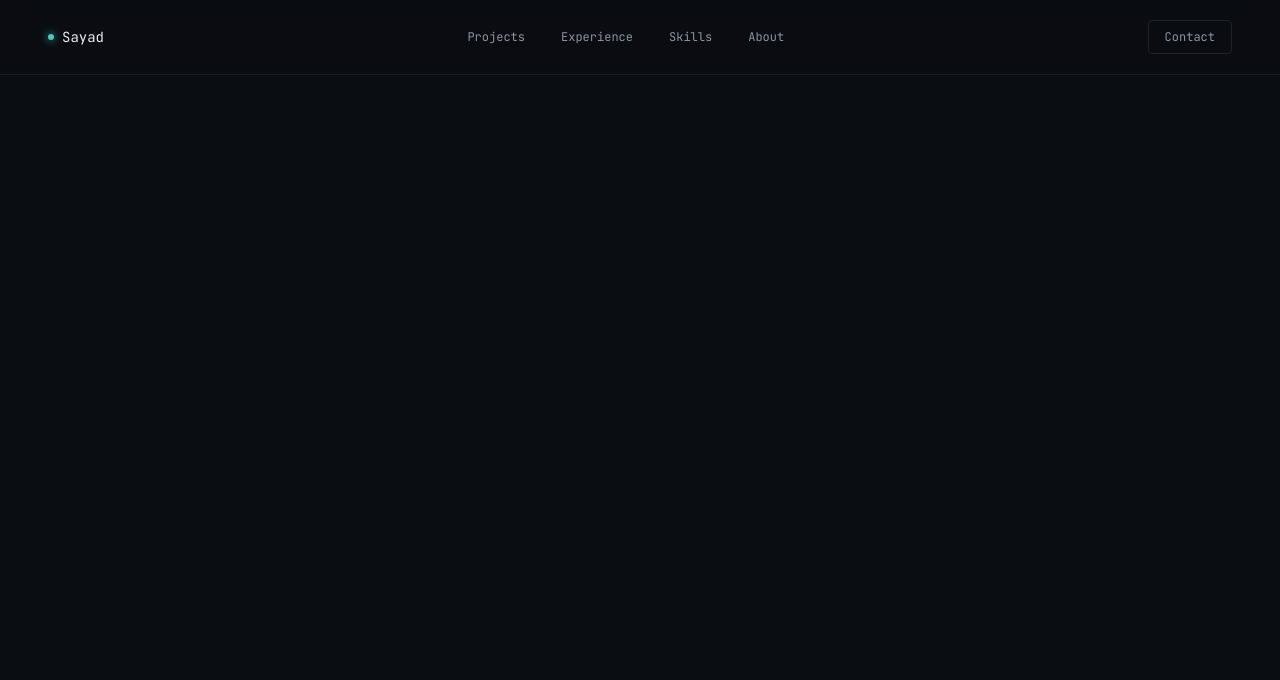
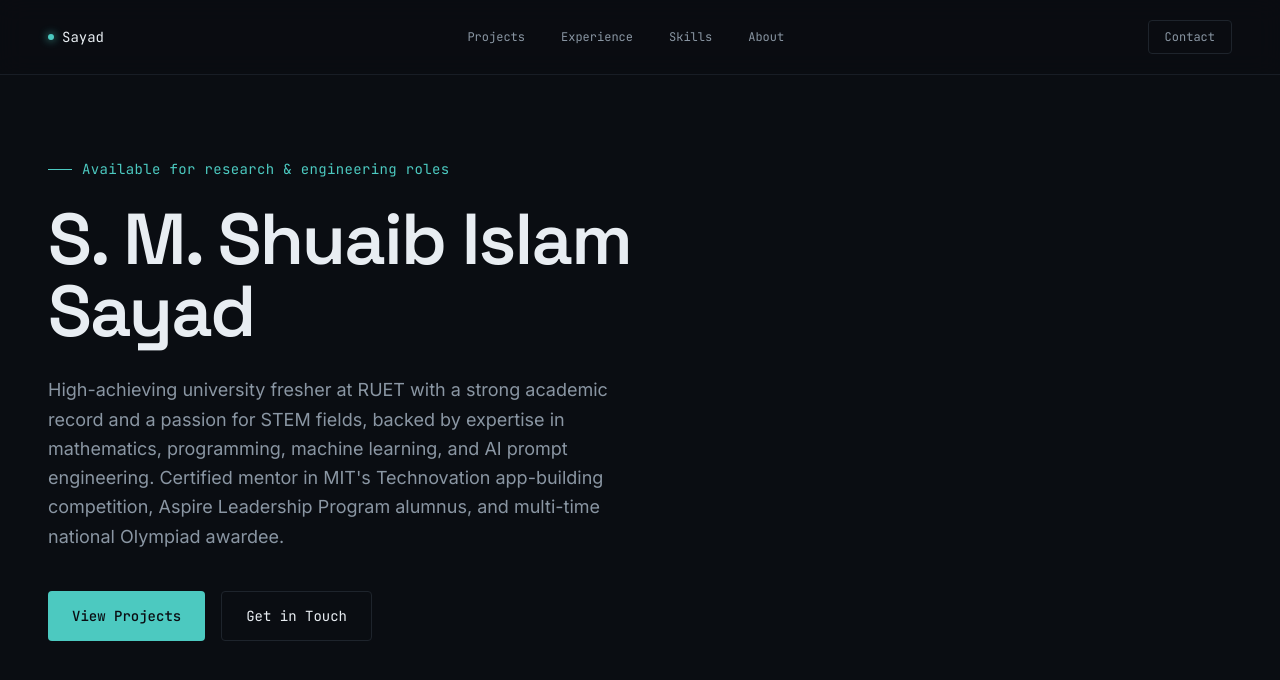
Before and after one commit to Unavailable4u/portfolio, a React app: page / in a window 1280 px wide. Shown: the top 680 px of the page. Built offline with nearby package versions, Linux system fonts and the light colour scheme; the HTML template or start-up script is replaced by a standard one.

Commit message:
Add Hero section

```diff
--- a/src/App.tsx
+++ b/src/App.tsx
@@ -1,9 +1,11 @@
 import Nav from "./components/Nav";
+import Hero from "./sections/Hero";
 
 function App() {
   return (
     <div className="min-h-screen bg-bg text-text">
       <Nav />
+      <Hero />
     </div>
   )
 }
--- /dev/null
+++ b/src/sections/Hero.tsx
@@ -0,0 +1,34 @@
+import Button from "../components/Button";
+import { profile } from "../data/profile";
+
+function Hero() {
+  return (
+    <section className="min-h-screen flex flex-col justify-center px-6 md:px-12 relative overflow-hidden">
+      <div className="relative z-10 max-w-3xl">
+        <span className="font-mono text-sm text-cyan tracking-wide mb-6 flex items-center gap-2.5">
+          <span className="w-6 h-px bg-cyan" />
+          Available for research & engineering roles
+        </span>
+
+        <h1 className="font-display text-5xl md:text-7xl font-semibold tracking-tight leading-none mb-7">
+          {profile.name}
+        </h1>
+
+        <p className="text-text-dim text-lg max-w-xl leading-relaxed mb-10">
+          {profile.summary}
+        </p>
+
+        <div className="flex flex-wrap gap-4">
+          <Button href="#projects" variant="primary">
+            View Projects
+          </Button>
+          <Button href={`mailto:${profile.email}`} variant="secondary">
+            Get in Touch
+          </Button>
+        </div>
+      </div>
+    </section>
+  );
+}
+
+export default Hero;
```
